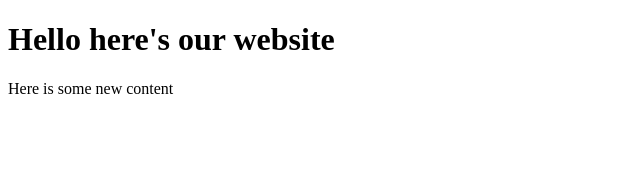
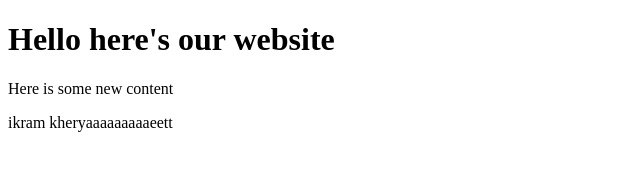
Before and after one commit to sarra252/test-repo, a plain HTML site: page index.html in a window 1280 px wide. Shown: the whole page, without its empty margins (0-640 px from the left). Drawn offline with Linux system fonts and the light colour scheme.

Commit message:
Update index.html

```diff
--- a/index.html
+++ b/index.html
@@ -8,5 +8,6 @@
 <body>
     <h1>Hello here's our website</h1>
     <p>Here is some new content</p>
+    <p>ikram kheryaaaaaaaaaeett</p>
 </body>
 </html>
```
